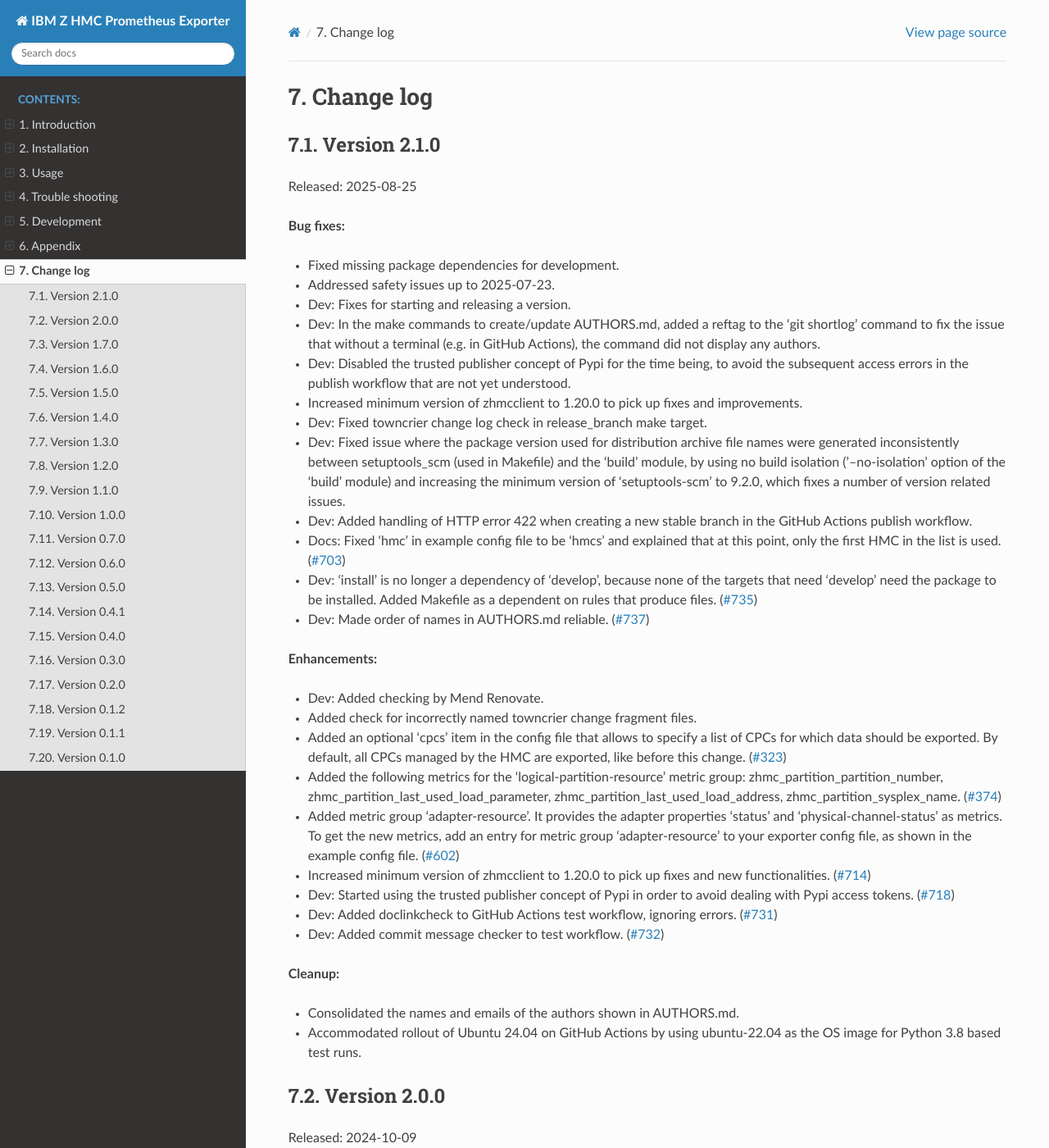
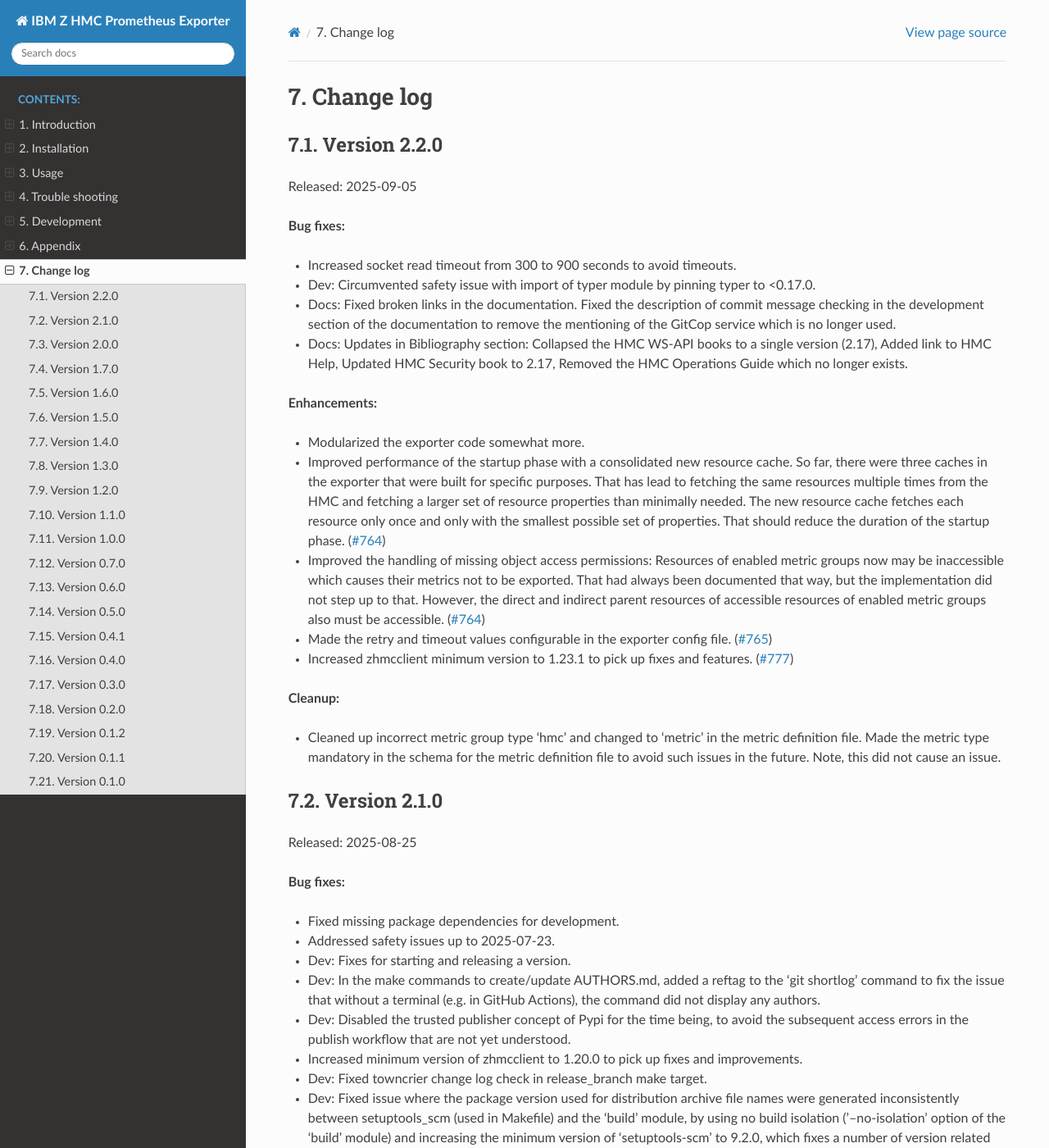
Before and after one commit to zhmcclient/zhmc-prometheus-exporter, a Sphinx documentation site: the page built from docs/changes.rst, in a window 1280 px wide and 1400 px high. Shown: the whole window at 82% size. Built offline with Sphinx 7.4.7 and the Read the Docs theme 3.1.0, drawn with Linux system fonts in a browser that asks for light colours; the version number could not be read and is left out; some of the changed text lies outside the part shown.

Commit message:
Release 2.2.0
Signed-off-by: Andreas Maier <maiera@de.ibm.com>

```diff
--- a/changes/764.feature.2.rst
+++ /dev/null
@@ -1,5 +0,0 @@
-Improved the handling of missing object access permissions: Resources of
-enabled metric groups now may be inaccessible which causes their metrics not to
-be exported. That had always been documented that way, but the implementation
-did not step up to that. However, the direct and indirect parent resources of
-accessible resources of enabled metric groups also must be accessible.
--- a/changes/765.feature.rst
+++ /dev/null
@@ -1 +0,0 @@
-Made the retry and timeout values configurable in the exporter config file.
--- a/changes/777.feature.rst
+++ /dev/null
@@ -1 +0,0 @@
-Increased zhmcclient minimum version to 1.23.1 to pick up fixes and features.
--- a/changes/noissue.1.cleanup.rst
+++ /dev/null
@@ -1,4 +0,0 @@
-Cleaned up incorrect metric group type 'hmc' and changed to 'metric' in the
-metric definition file. Made the metric type mandatory in the schema for the
-metric definition file to avoid such issues in the future. Note, this did not
-cause an issue.
--- a/changes/noissue.1.feature.rst
+++ /dev/null
@@ -1 +0,0 @@
-Modularized the exporter code somewhat more.
--- a/changes/noissue.1.fix.rst
+++ /dev/null
@@ -1 +0,0 @@
-Increased socket read timeout from 300 to 900 seconds to avoid timeouts.
--- a/changes/noissue.2.2.0.notshown.rst
+++ /dev/null
@@ -1 +0,0 @@
-Dummy change for starting new version 2.2.0
--- a/changes/noissue.47.fix.rst
+++ /dev/null
@@ -1,2 +0,0 @@
-Dev: Circumvented safety issue with import of typer module by pinning typer
-to <0.17.0.
--- a/changes/noissue.64.2.fix.rst
+++ /dev/null
@@ -1,3 +0,0 @@
-Docs: Updates in Bibliography section: Collapsed the HMC WS-API books to a
-single version (2.17), Added link to HMC Help, Updated HMC Security book to
-2.17, Removed the HMC Operations Guide which no longer exists.
--- a/changes/noissue.64.fix.rst
+++ /dev/null
@@ -1,3 +0,0 @@
-Docs: Fixed broken links in the documentation. Fixed the description of
-commit message checking in the development section of the documentation to
-remove the mentioning of the GitCop service which is no longer used.
--- a/docs/changes.rst
+++ b/docs/changes.rst
@@ -23,6 +23,56 @@
 .. ============================================================================
 
 .. towncrier start
+Version 2.2.0
+^^^^^^^^^^^^^
+
+Released: 2025-09-05
+
+**Bug fixes:**
+
+* Increased socket read timeout from 300 to 900 seconds to avoid timeouts.
+
+* Dev: Circumvented safety issue with import of typer module by pinning typer
+  to <0.17.0.
+
+* Docs: Fixed broken links in the documentation. Fixed the description of
+  commit message checking in the development section of the documentation to
+  remove the mentioning of the GitCop service which is no longer used.
+
+* Docs: Updates in Bibliography section: Collapsed the HMC WS-API books to a
+  single version (2.17), Added link to HMC Help, Updated HMC Security book to
+  2.17, Removed the HMC Operations Guide which no longer exists.
+
+**Enhancements:**
+
+* Modularized the exporter code somewhat more.
+
+* Improved performance of the startup phase with a consolidated new resource
+  cache. So far, there were three caches in the exporter that were built for
+  specific purposes. That has lead to fetching the same resources multiple times
+  from the HMC and fetching a larger set of resource properties than minimally
+  needed. The new resource cache fetches each resource only once and only with
+  the smallest possible set of properties. That should reduce the duration of
+  the startup phase. (`#764 <https://github.com/zhmcclient/zhmc-prometheus-exporter/issues/764>`_)
+
+* Improved the handling of missing object access permissions: Resources of
+  enabled metric groups now may be inaccessible which causes their metrics not to
+  be exported. That had always been documented that way, but the implementation
+  did not step up to that. However, the direct and indirect parent resources of
+  accessible resources of enabled metric groups also must be accessible. (`#764 <https://github.com/zhmcclient/zhmc-prometheus-exporter/issues/764>`_)
+
+* Made the retry and timeout values configurable in the exporter config file. (`#765 <https://github.com/zhmcclient/zhmc-prometheus-exporter/issues/765>`_)
+
+* Increased zhmcclient minimum version to 1.23.1 to pick up fixes and features. (`#777 <https://github.com/zhmcclient/zhmc-prometheus-exporter/issues/777>`_)
+
+**Cleanup:**
+
+* Cleaned up incorrect metric group type 'hmc' and changed to 'metric' in the
+  metric definition file. Made the metric type mandatory in the schema for the
+  metric definition file to avoid such issues in the future. Note, this did not
+  cause an issue.
+
+
 Version 2.1.0
 ^^^^^^^^^^^^^
 
```
Also changed, not shown: changes/764.feature.rst (deleted, +0 -7 lines).
